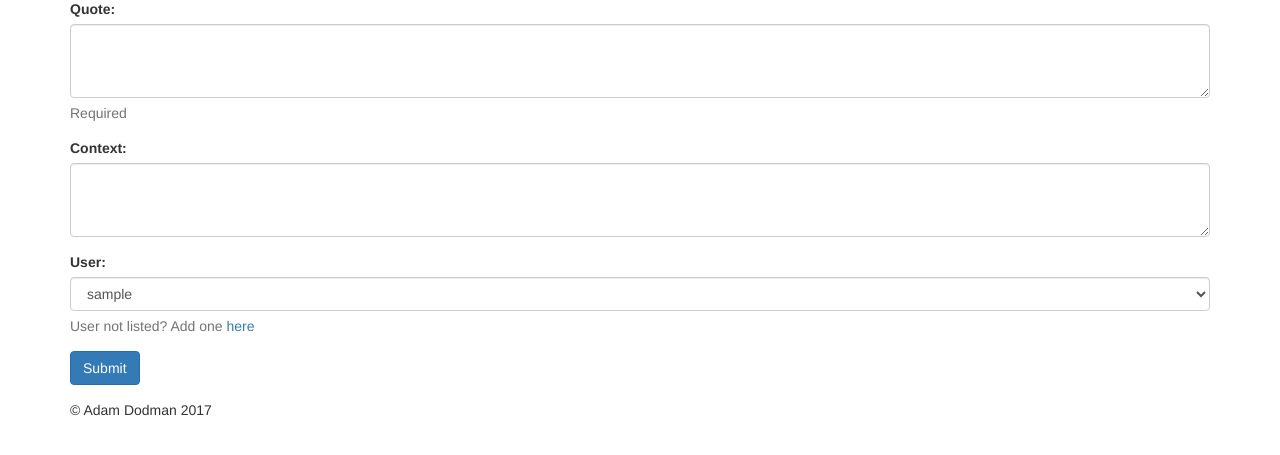
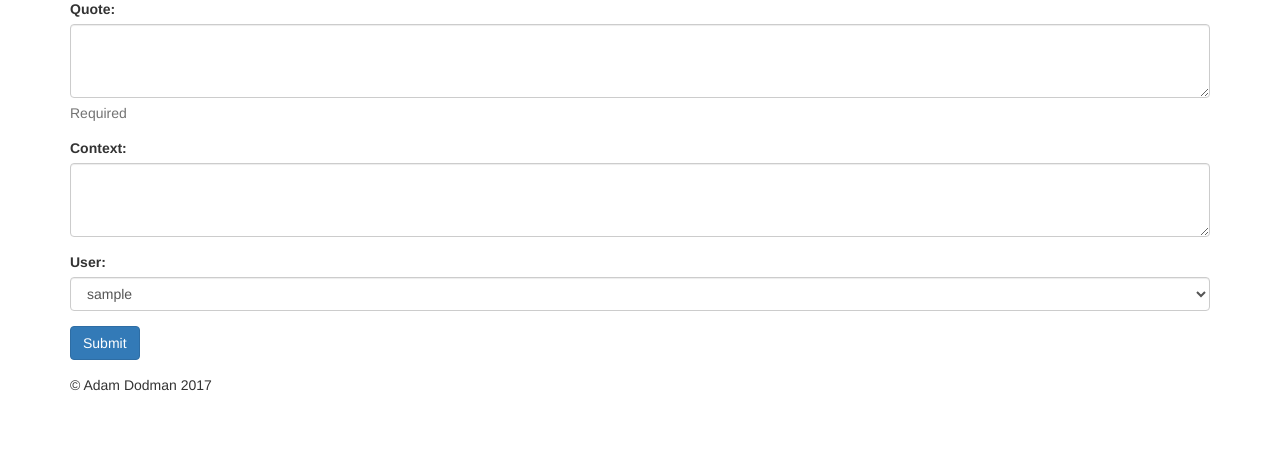
Before and after one commit to Adam-Ant/QuotesDB, a Flask app: page /addquote in a window 1280 px wide. Shown: the part 143-598 px from the top of the page. Run offline with Flask 2, Linux system fonts and the light colour scheme; the visitor is signed in with stand-in values (Sample User, id 1); data that the repository does not hold is empty; parts of the project's set-up code (start-up, migrations or seed data) failed here and were passed over; some libraries are stand-ins or nearby versions.

Commit message:
Remove troll-y comment now we actually have a user adding system

```diff
--- a/templates/add_quote.html
+++ b/templates/add_quote.html
@@ -18,7 +18,6 @@
       <option value="{{ user[0] }}">{{ user[1] }}</option>
 {% endfor %}
     </select>
-    <span class="help-block">User not listed? Add one <a href="https://www.youtube.com/watch?v=woySeSNBL3o">here</a></span>
   </div>
   <div class="form-group">
       <button type="submit" class="btn btn-primary">Submit</button>
```
